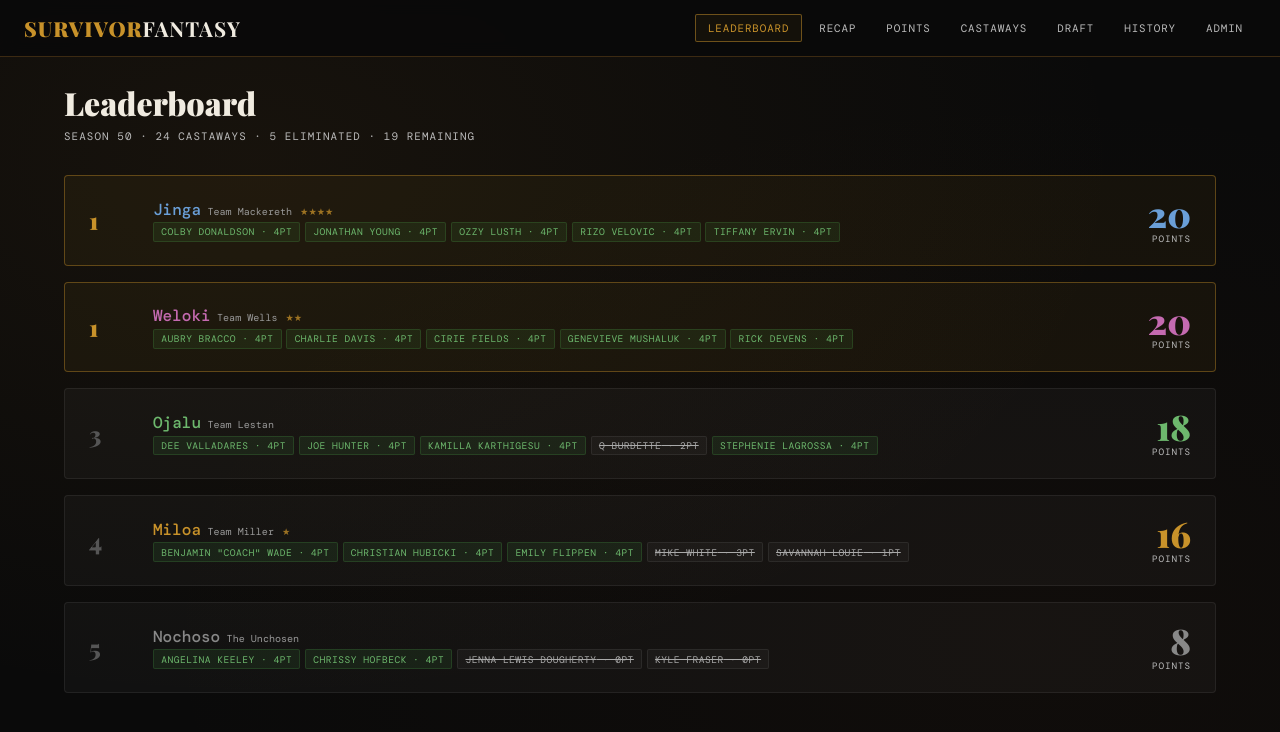
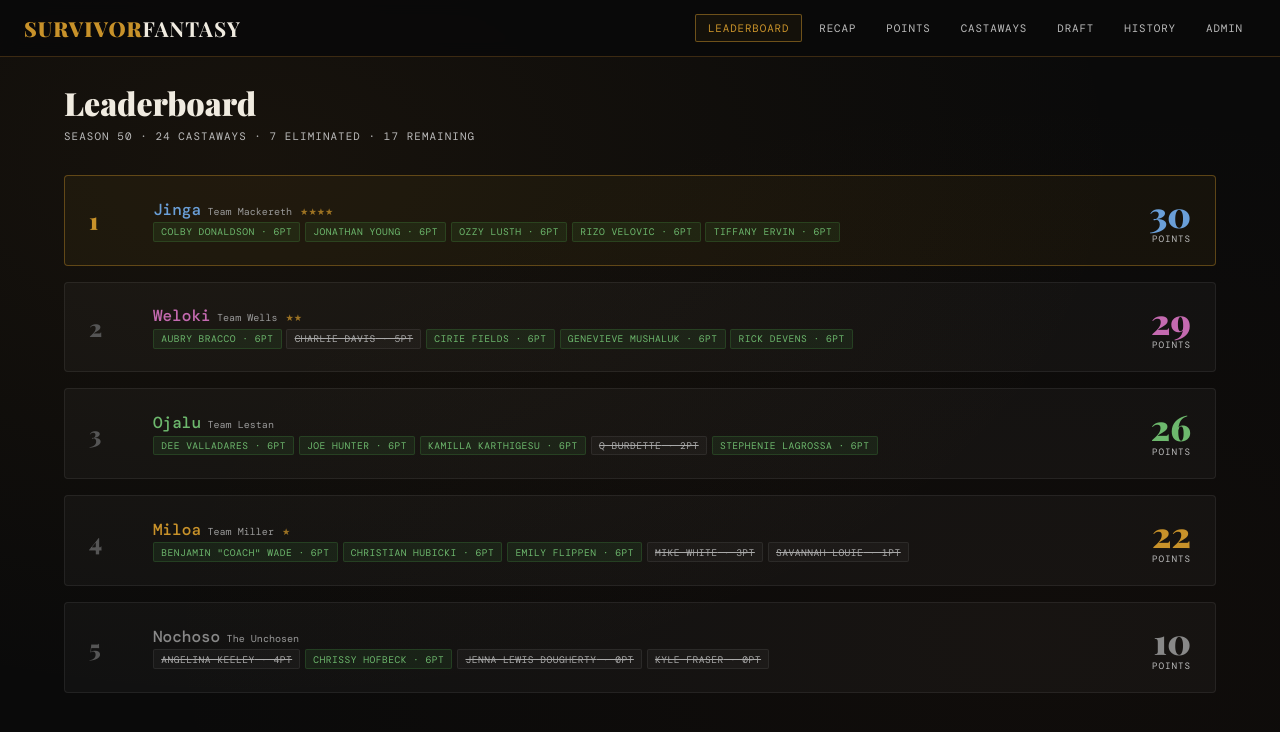
Before and after one commit to mackerethj/survivor-fantasy, a React (Create React App) app: page / in a window 1280 px wide. Both pictures are taken after a click on the button "CLICK TO CONTINUE →". Shown: the top 732 px of the page. Built offline with nearby package versions, Linux system fonts and the light colour scheme.

Commit message:
Update SPLASH_VERSION and episode details for Episode 5

```diff
--- a/src/App.jsx
+++ b/src/App.jsx
@@ -2,7 +2,7 @@
 import { useEffect, useMemo, useState } from "react";
 
 // Bump this each time you commit/publish to force the splash page to reappear for everyone
-const SPLASH_VERSION = "ep4_v1_8";
+const SPLASH_VERSION = "ep5_v1";
 
 function calcPoints(eliminationOrder, totalCastaways) {
   if (!eliminationOrder || eliminationOrder <= 2) return 0;
@@ -303,6 +303,8 @@ const EP1_ELIMINATIONS = {
   "Savannah Louie": 3,         // Episode 2 boot
   "Q Burdette": 4,             // Episode 3 boot
   "Mike White": 5,             // Episode 4 boot
+  "Angelina Keeley": 6,        // Episode 5 boot (Vatu tribal)
+  "Charlie Davis": 7,          // Episode 5 boot (Cila tribal)
 };
 
 function buildCastawaysForSeason50() {
@@ -482,7 +484,7 @@ export default function App() {
   const scores = useMemo(() => {
     return TEAMS.map(team => {
       const picks = castaways.filter(c => c.draftedBy === team.id);
-      const total = picks.reduce((sum, c) => sum + (c.eliminationOrder ? calcPoints(c.eliminationOrder, season50.totalCastaways) : 4), 0);
+      const total = picks.reduce((sum, c) => sum + (c.eliminationOrder ? calcPoints(c.eliminationOrder, season50.totalCastaways) : 6), 0);
       return { ...team, picks, total };
     }).sort((a, b) => b.total - a.total);
   }, [castaways, season50]);
@@ -518,9 +520,9 @@ export default function App() {
             fontFamily: "'Playfair Display', serif", fontWeight: 900,
             fontSize: "clamp(1.6rem, 5vw, 2.4rem)", color: "#f0ebe0",
             lineHeight: 1.2, marginBottom: "1.25rem",
-          }}>Scores have been updated<br/>for Episode 4</div>
+          }}>Scores have been updated<br/>for Episode 5</div>
           <div style={{ fontSize: "0.78rem", color: "#999", marginBottom: "2.5rem", maxWidth: 360, lineHeight: 1.6 }}>
-            Watch Episode 4 before continuing to avoid spoilers.
+            Watch Episode 5 before continuing to avoid spoilers.
           </div>
           <button onClick={dismissSplash} style={{
             background: "rgba(200,146,42,0.12)", border: "1px solid rgba(200,146,42,0.5)",
@@ -642,7 +644,7 @@ function Leaderboard({ season, scores, castaways, showOdds }) {
                     <span key={c.id} className={`c-tag ${c.eliminationOrder ? "eliminated" : "alive"}`}>
                       {c.name}{c.eliminationOrder
                         ? ` · ${calcPoints(c.eliminationOrder, season.totalCastaways)}pt`
-                        : (showOdds && c.odds ? ` · ${c.odds} · 4pt` : " · 4pt")}
+                        : (showOdds && c.odds ? ` · ${c.odds} · 6pt` : " · 6pt")}
                     </span>
                   ))}
                   {team.picks.length === 0 && <span style={{ fontSize: "0.65rem", color: "#aaa" }}>No picks — set on Draft page</span>}
@@ -899,6 +901,22 @@ function Points({ season, castaways }) {
 }
 
 const S50_EPISODES = [
+  {
+    number: 5,
+    title: "Episode 5",
+    airDate: "March 25, 2026",
+    eliminated: "Angelina Keeley, Charlie Davis",
+    advantages: [
+      { holder: "Rizo Velovic", kind: "advantage", type: "Idol", status: "active", note: "Rizo's Boomerang Idol remains active and is now widely known — he revealed it to Dee to earn her trust, and also told Kamilla about it. Cirie also knows." },
+      { holder: "Aubry Bracco", kind: "advantage", type: "Idol", status: "active", note: "Aubry's Boomerang Idol remains active heading into the merge." },
+      { holder: "Ozzy Lusth", kind: "advantage", type: "Idol", status: "active", note: "Ozzy's Boomerang Idol remains active." },
+      { holder: "Ozzy Lusth", kind: "advantage", type: "Extra Vote", status: "active", note: "Ozzy's Extra Vote remains unplayed." },
+      { holder: "Ozzy Lusth", kind: "advantage", type: "Shot in the Dark", status: "active", note: "Christian gave his Shot in the Dark to Ozzy as a gesture of trust after Ozzy's meltdown over the Mike White blindside. Ozzy chose not to use it — instead voting with the tribe to eliminate Angelina." },
+      { holder: "Cirie Fields", kind: "advantage", type: "Extra Vote", status: "active", note: "Cirie's Extra Vote remains secret. She revealed it to Rizo when they committed to a final-two deal — his 'Survivor dream.'" },
+      { holder: "Colby Donaldson", kind: "disadvantage", type: "Lost Vote", status: "active", note: "Colby's lost vote still hasn't triggered — Kalo won immunity in Episode 5 and did not attend Tribal Council." },
+    ],
+    recap: "Episode 5, \'Open Wounds,\' opened with Ozzy fuming over the Mike White blindside — a throwback to Cochran\'s betrayal in South Pacific. Christian took blame and handed Ozzy his Shot in the Dark as a gesture of trust, leaving himself vulnerable. Ozzy considered revenge but ultimately voted with the tribe: Angelina went out 4-1, giving her jacket to Christian on the way out — a full-circle callback to jacket-gate. At Cila, the episode\'s title fit Charlie perfectly: still wounded by Maria\'s Season 46 vote and now set off by Rizo admitting he also skipped his ally\'s win vote on S49. Jonathan and Devens pulled together an old-Kalo majority targeting Rizo, but Dee flipped the script — building a women\'s alliance with Rizo, who earned her trust by revealing his Billie Eilish Idol, and committed to a final-two with Cirie. Kamilla was the swing vote; Rizo got to her first with a Kyle Fraser name-drop (a lie) and the idol info. Charlie came second and felt too slow. Rizo delivered a Taylor Swift-coded speech at Tribal: \'This is no love story between us. Bad blood. RizGod-style getaway car.\' Charlie was blindsided 4-3. The merge is next.",
+  },
   {
     number: 4,
     title: "Episode 4",
```
